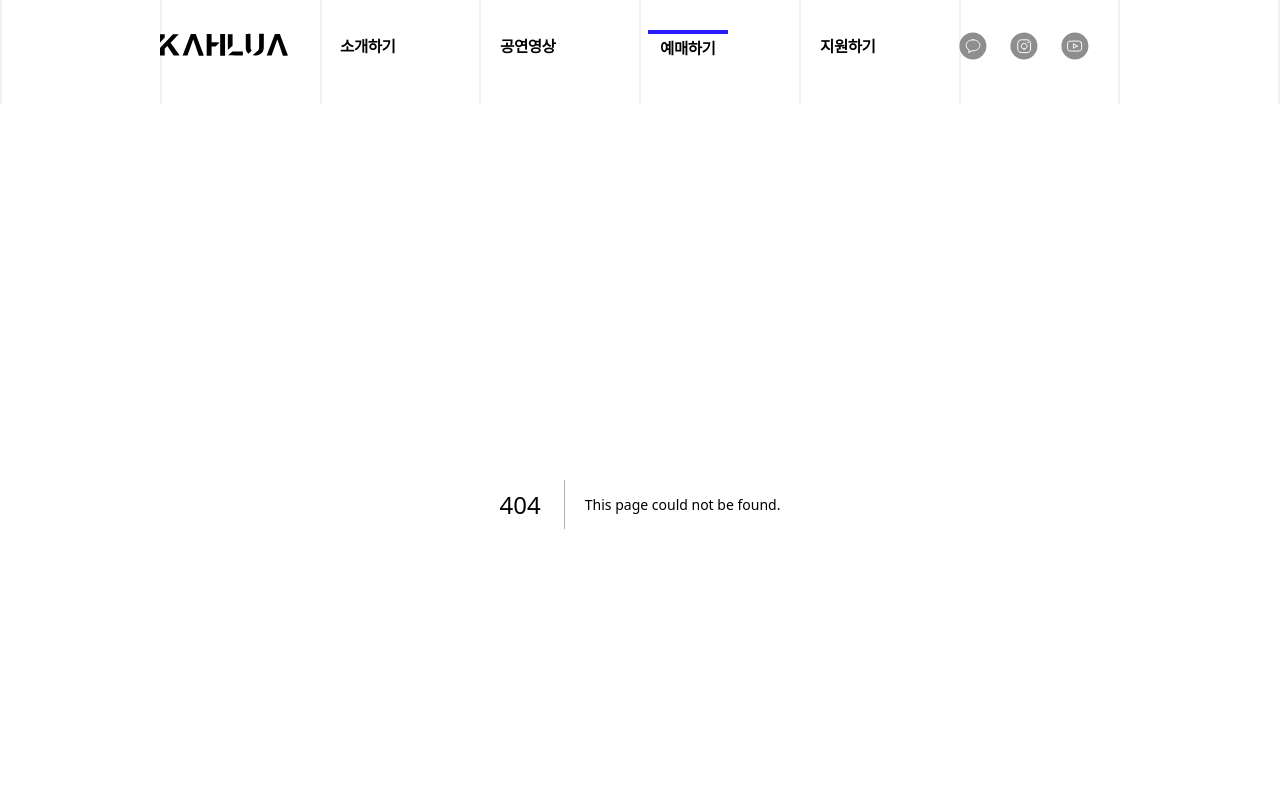
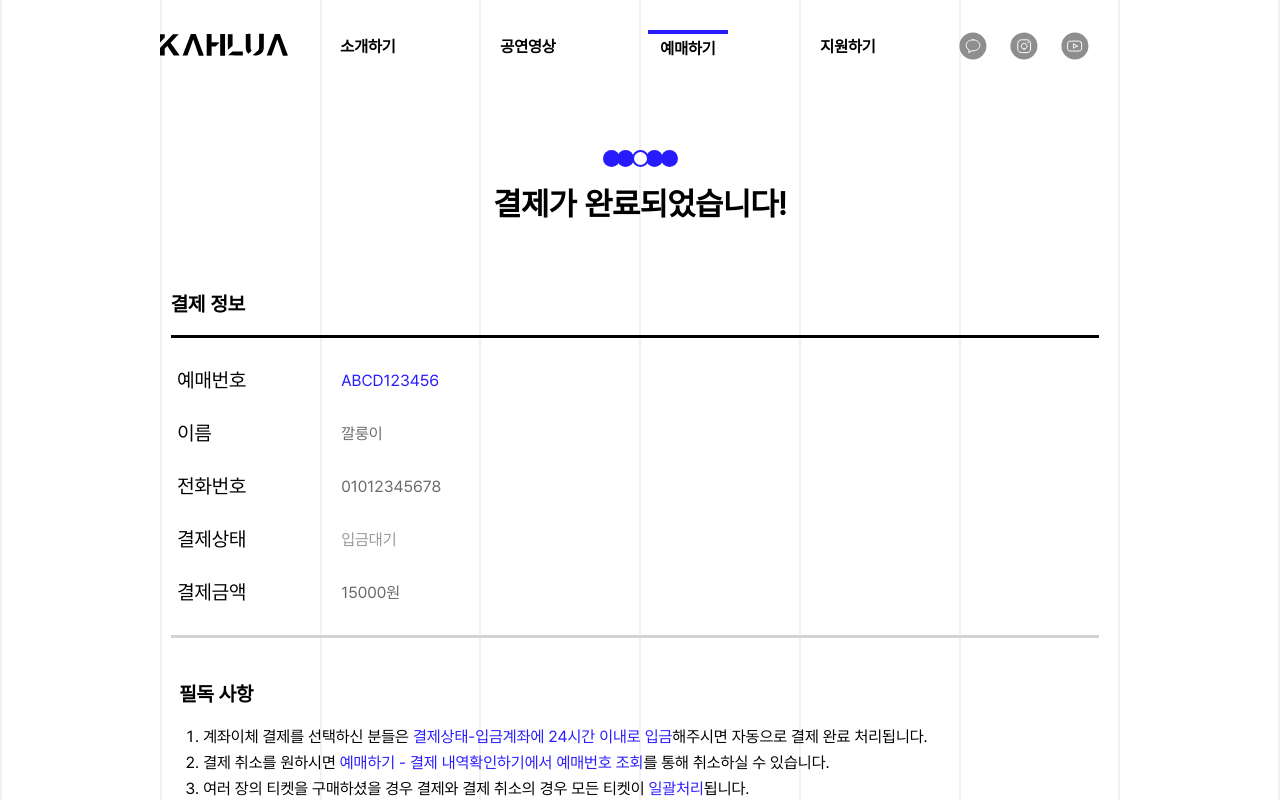
Before and after one commit to yumzen/Homepage_FE_20th, a Next.js app in the folder homepage/: page /tickets/complete in a window 1280 px wide. Before the commit this address had no page. Shown: the top 800 px of the page. Built offline with nearby package versions, Linux system fonts and the light colour scheme.

Commit message:
Feat: 결제 확인 페이지 UI

```diff
--- /dev/null
+++ b/homepage/src/pages/tickets/complete.tsx
@@ -0,0 +1,58 @@
+import Background from "@/app/components/Background";
+import Image from "next/image";
+import Link from "next/link";
+
+export default function complete(){
+    return (
+        <div className = "h-[900px]">
+            <Background>
+            <div className="font-['pretendard'] mx-[12.5vw] flex items-center flex-col mb-[84px]">
+            <div className="flex flex-col items-center mx-[12.5vw] text-center mt-[40px]">
+                <Image src="/assets/images/tickets/divider_medium.svg" alt="티켓" width={75} height={17}/>
+                <div className="mt-[16px] flex flex-row">
+                    <div className="font-[700] text-[32px] leading-[42px] whitespace-nowrap ">결제가 완료되었습니다!</div>
+                </div>
+            </div>
+            <div className="mt-[64px] flex flex-col mx-auto ">
+                <div className="font-[700] text-[20px] leading-[30px]">결제 정보</div>
+                <div className="w-[72.5vw] h-[3px] mt-[16px] bg-[#000] flex "/>
+                <div className="ml-[0.5vw] ">
+                    <div className="mt-[32px] flex flex-row items-center">
+                        <div className="text-[20px] w-[100px] font-[500] leading-[0.4px]">예매번호</div>
+                        <div className="ml-[5vw] text-[16px] font-[500] w-[60vw] leading-[21px] text-[#281CFF]">ABCD123456</div>
+                    </div>
+                    <div className="mt-[32px] flex flex-row items-center">
+                        <div className="text-[20px] w-[100px] font-[500] leading-[0.4px]">이름</div>
+                        <div className="ml-[5vw] text-[16px] font-[500] w-[60vw] leading-[21px] text-[#6A6A6A]">깔룽이</div>
+                    </div>
+                    <div className="mt-[32px] flex flex-row items-center">
+                        <div className="text-[20px] w-[100px] font-[500] leading-[0.4px]">전화번호</div>
+                        <div className="ml-[5vw] text-[16px] font-[500] w-[60vw] leading-[21px] text-[#6A6A6A]">01012345678</div>
+                    </div>
+                    <div className="mt-[32px] flex flex-row items-center">
+                        <div className="text-[20px] w-[100px] font-[500] leading-[0.4px]">결제상태</div>
+                        <div className="ml-[5vw] text-[16px] font-[500] w-[60vw] leading-[21px] text-[#979797]">입금대기</div>
+                    </div>
+                    <div className="mt-[32px] flex flex-row items-center">
+                        <div className="text-[20px] w-[100px] font-[500] leading-[0.4px]">결제금액</div>
+                        <div className="ml-[5vw] text-[16px] font-[500] w-[60vw] leading-[21px] text-[#6A6A6A]">15000원</div>
+                    </div>
+                    </div>
+                    <div className="w-[72.5vw] h-[3px] mt-[32px] bg-[#D3D3D3] flex"/>
+                </div>
+                <div className="flex ml-[0.5vw] w-[72.5vw] flex-col">
+                        <div className="mt-[10px] flex">
+                            <div className="w-[247px] h-[29px] pt-[32px] font-[700] text-[20px] leading-[28px]">필독 사항</div>
+                        </div>
+                        <ol className="list-decimal ml-[24px] font-[500] text-[12px] lg:text-[16px] mt-[44px] leading-[26px]">
+                            <li><div className="flex flex-row">계좌이체 결제를 선택하신 분들은 <p className="text-[#281CFF]">&nbsp;결제상태-입금계좌에 24시간 이내로 입금</p>해주시면 자동으로 결제 완료 처리됩니다. </div></li>
+                            <li><div className="flex flex-row">결제 취소를 원하시면 <p className="text-[#281CFF]">&nbsp;예매하기 - 결제 내역확인하기에서 예매번호 조회</p>를 통해 취소하실 수 있습니다. </div></li>
+                            <li><div className="flex flex-row">여러 장의 티켓을 구매하셨을 경우 결제와 결제 취소의 경우 모든 티켓이 <p className="text-[#281CFF]">&nbsp;일괄처리</p>됩니다. </div></li>
+                            <li><div className="flex flex-row">이외에 모든 문의 사항은 <p className="text-[#281CFF]">&nbsp;깔루아 카카오톡</p>을 이용해주시기 바랍니다. </div></li>
+                        </ol>
+                    </div>
+            </div>
+            </Background>
+        </div>
+    )
+}
--- a/homepage/src/pages/tickets/freshman_ticket.tsx
+++ b/homepage/src/pages/tickets/freshman_ticket.tsx
@@ -2,6 +2,7 @@ import Image from "next/image";
 import { useState } from "react";
 import './index.css';
 import Background from "@/app/components/Background";
+import Link from "next/link";
 
 export default function freshman_ticket(){
     const [count, setCount] = useState(1);
@@ -153,7 +154,8 @@ export default function freshman_ticket(){
                     <div className="w-[72.5vw] h-[3px] mt-[32px] bg-[#D9D9D9]"/>
                     <div className="ml-[0.5vw]">
                         <div className="flex flex-row">
-                            <div className="w-[200px] h-[29px] mt-[32px] font-[700] text-[20px] leading-[30px]">결제 방법 선택</div>
+                            <div className="w-[120px] h-[29px] mt-[32px] font-[700] text-[20px] leading-[30px]">결제 방법 선택</div>
+                            <div className="w-[740px] h-[26px] lg:mt-[32px] mt-[15px] lg:ml-[56px] ml-[0.5vw] text-[14px] font-[500] leading-[21px] text-[#464646] flex-shrink-0 flex">계좌이체 선택 시 다음 화면에서 계좌번호를 확인해주세요.</div>
                         </div>
                         <div className="mt-[20px] text-[20px] flex flex-row">
                             <label className="flex flex-row items-center justify-center ">
@@ -180,7 +182,9 @@ export default function freshman_ticket(){
                     </div>
                 </div>
                 <div className="flex items-center justify-center mt-[100px]">
-                    <button className="w-[270px] h-[52px] felx items-center justify-center rounded-[6px] bg-[#281CFF] text-[white]  text-18px] font-[700] leading-[17px] text-center">결제하기</button>
+                    <Link href="/tickets/complete">
+                        <button className="w-[270px] h-[52px] felx items-center justify-center rounded-[6px] bg-[#281CFF] text-[white]  text-18px] font-[700] leading-[17px] text-center">결제하기</button>
+                    </Link>
                 </div>
             </div>
         </Background>
--- a/homepage/src/pages/tickets/general_ticket.tsx
+++ b/homepage/src/pages/tickets/general_ticket.tsx
@@ -122,7 +122,8 @@ export default function general_ticket(){
                     <div className="w-[72.5vw] h-[3px] mt-[32px] bg-[#D9D9D9]"/>
                     <div className="ml-[0.5vw]">
                         <div className="flex flex-row">
-                            <div className="w-[200px] h-[29px] mt-[32px] font-[700] text-[20px] leading-[30px]">결제 방법 선택</div>
+                            <div className="w-[120px] h-[29px] mt-[32px] font-[700] text-[20px] leading-[30px]">결제 방법 선택</div>
+                            <div className="w-[740px] h-[26px] lg:mt-[32px] mt-[15px] lg:ml-[56px] ml-[0.5vw] text-[14px] font-[500] leading-[21px] text-[#464646] flex-shrink-0 flex">계좌이체 선택 시 다음 화면에서 계좌번호를 확인해주세요.</div>
                         </div>
                         <div className="mt-[20px] text-[20px] flex flex-row">
                             <label className="flex flex-row items-center justify-center ">
```
